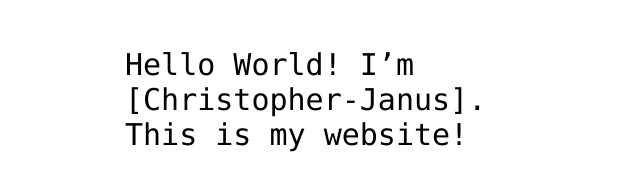
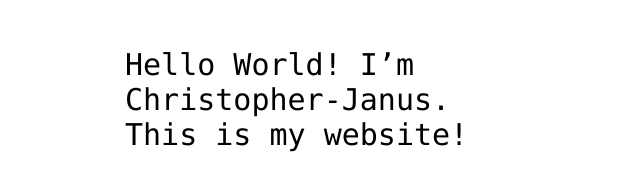
Before and after one commit to Christopher-Janus/Christopher-Janus.github.io, a plain HTML site: page index.html in a window 1280 px wide. Shown: the part 341-532 px from the top of the page, without its empty margins (315-955 px from the left). Drawn offline with Linux system fonts and the light colour scheme.

Commit message:
Tweaked my name

```diff
--- a/index.html
+++ b/index.html
@@ -12,7 +12,7 @@
 <img src="https://octodex.github.com/original/" id="octocat" alt="octocat-gif" />
 
 <!-- Change this code here by copy and pasting your template on line 15 -->
-<p>Hello World! I’m [Christopher-Janus]. This is my website!</p>
+<p>Hello World! I’m Christopher-Janus. This is my website!</p>
 
 </body>
 </html>
```
